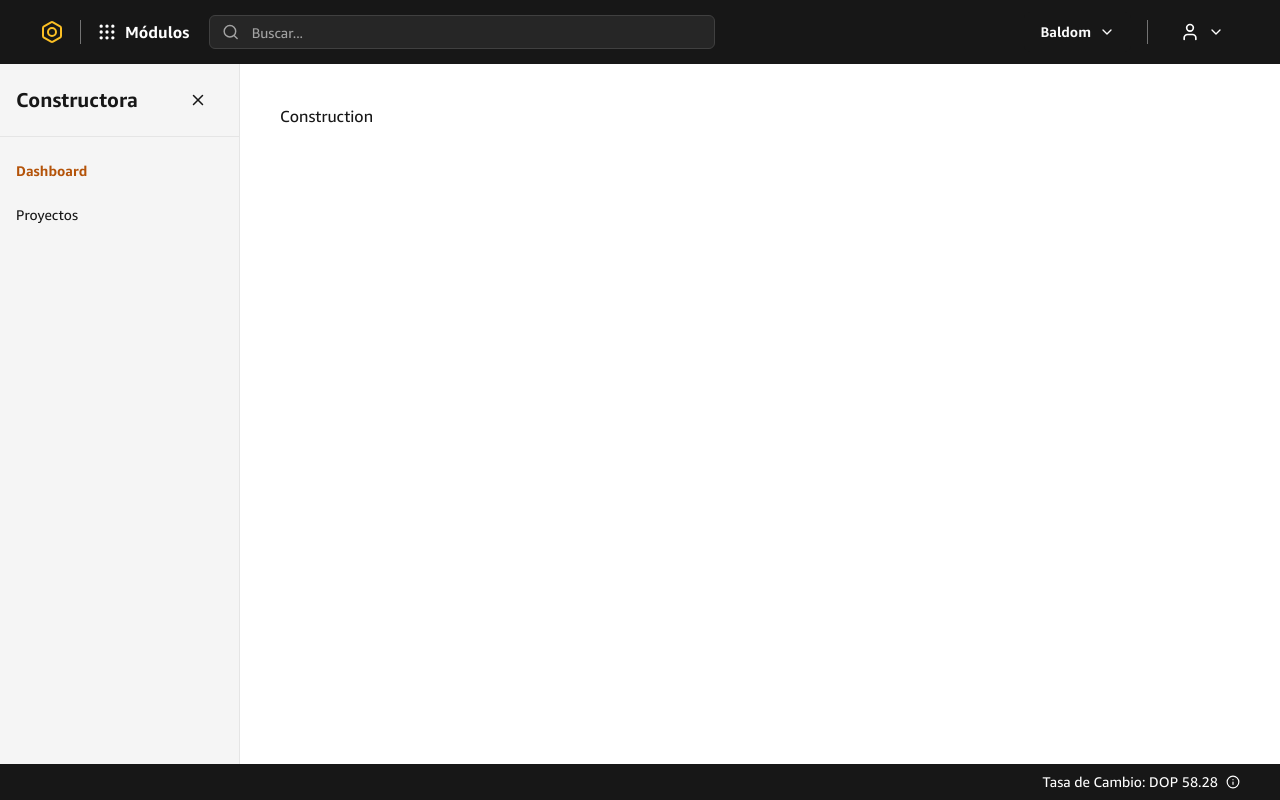
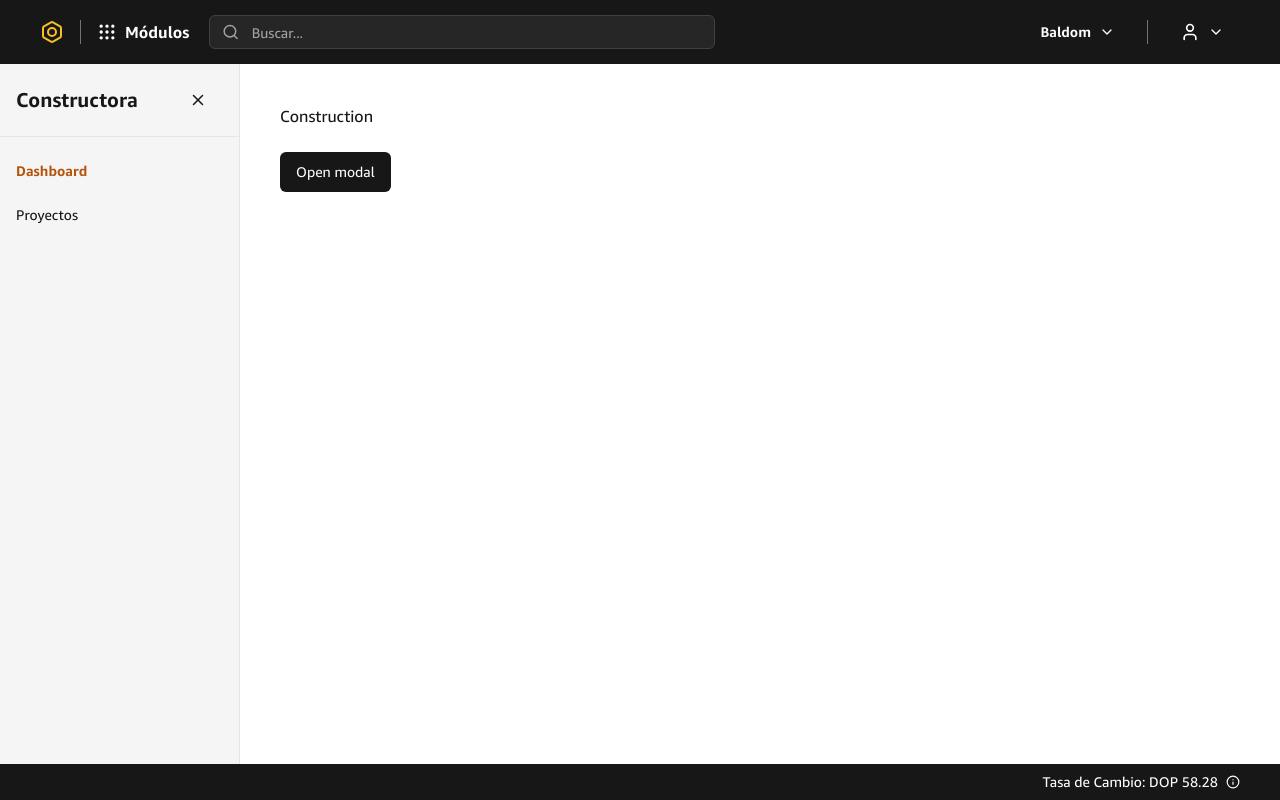
Before and after one commit to habilisoft/zemi-ui, a React (Vite) app: page /construction in a window 1280 px wide. Built offline with nearby package versions, Linux system fonts and the light colour scheme.

Commit message:
feat: add modal component

```diff
--- /dev/null
+++ b/src/components/ui/modal.tsx
@@ -0,0 +1,26 @@
+import {
+  Dialog,
+  DialogContent,
+  DialogHeader,
+  DialogTitle,
+} from "@/components/ui/dialog";
+
+type Props = {
+  isOpen: boolean;
+  close: () => void;
+  children: React.ReactNode;
+  title?: string;
+};
+
+export const Modal = ({ isOpen, close, children, title }: Props) => {
+  return (
+    <Dialog open={isOpen} onOpenChange={close}>
+      <DialogContent>
+        <DialogHeader>
+          {title && <DialogTitle>{title}</DialogTitle>}
+        </DialogHeader>
+        {children}
+      </DialogContent>
+    </Dialog>
+  );
+};
--- a/src/modules/construction/construction.tsx
+++ b/src/modules/construction/construction.tsx
@@ -1,3 +1,22 @@
+import { Button } from "@/components/ui/button";
+import { Modal } from "@/components/ui/modal";
+import { useState } from "react";
+
 export const Construction = () => {
-  return <div>Construction</div>;
+  const [modalIsOpen, setModalIsOpen] = useState(false);
+  return (
+    <div>
+      Construction
+      <br />
+      <br />
+      <Button onClick={() => setModalIsOpen(true)}>Open modal</Button>
+      <Modal
+        isOpen={modalIsOpen}
+        close={() => setModalIsOpen(false)}
+        title="Modal title"
+      >
+        Content
+      </Modal>
+    </div>
+  );
 };
```
